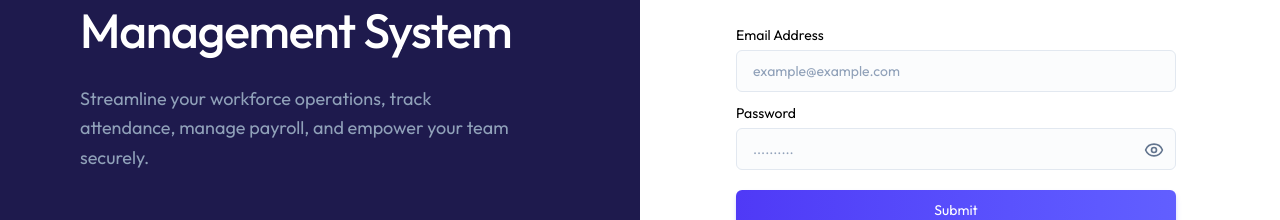
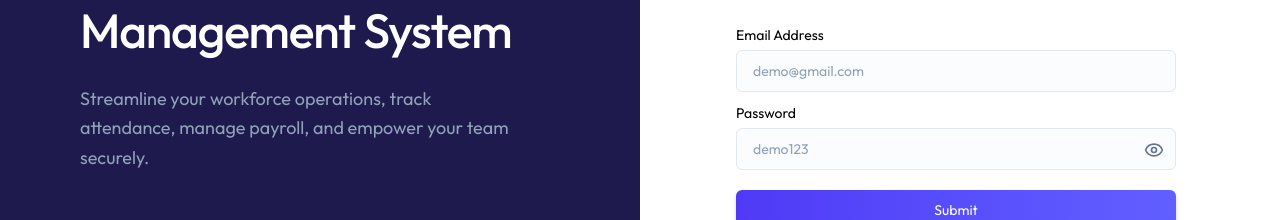
Before and after one commit to Shubh4mNish4d/EMS, a React (Vite) app in the folder Frontend/: page /login/admin in a window 1280 px wide. Shown: the part 344-564 px from the top of the page. Built offline with nearby package versions, Linux system fonts and the light colour scheme; no server answers.

Commit message:
demo aded

```diff
--- a/Frontend/src/pages/LoginForm.tsx
+++ b/Frontend/src/pages/LoginForm.tsx
@@ -40,7 +40,7 @@ const LoginForm = ({title, subtitle}: {title :string ; subtitle : string}) => {
       <form onSubmit={submitHandler}>
           <div className='md:mb-2 mb-4'>
             <label htmlFor="email" className='text-sm' >Email Address</label>
-            <input type="text" id="email" className='md:w-110 w-full block mt-1' placeholder='example@example.com'
+            <input autoComplete="on"  type="text" id="email" className='md:w-110 w-full block mt-1' placeholder='demo@gmail.com'
             value={email}
             onChange={(e)=>setEmail(e.target.value)}/>
           </div>
@@ -48,7 +48,7 @@ const LoginForm = ({title, subtitle}: {title :string ; subtitle : string}) => {
           <div>
             <label htmlFor="password" className='text-sm'>Password</label>
             <div className='relative'>
-              <input type={hidePassword ? "password" : "text"} id="password" className='md:w-110 w-full block mt-1' placeholder='..........'
+              <input autoComplete='on' type={hidePassword ? "password" : "text"} id="password" className='md:w-110 w-full block mt-1' placeholder='demo123'
               value={password}
               onChange={(e)=>setPassword(e.target.value)}
               />
```
